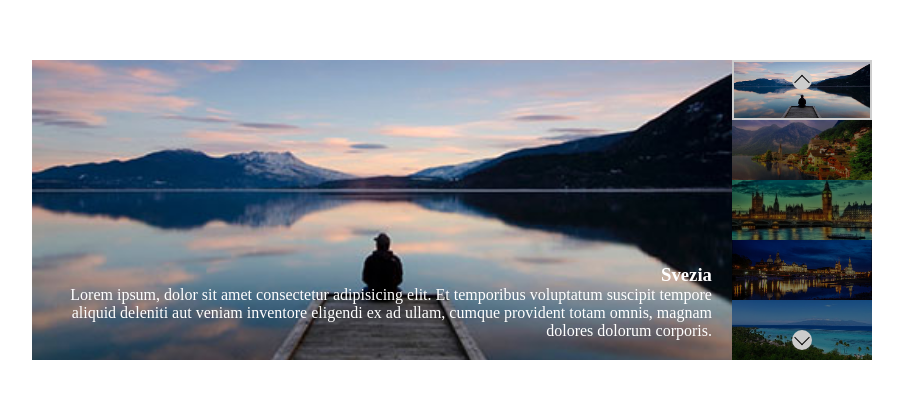
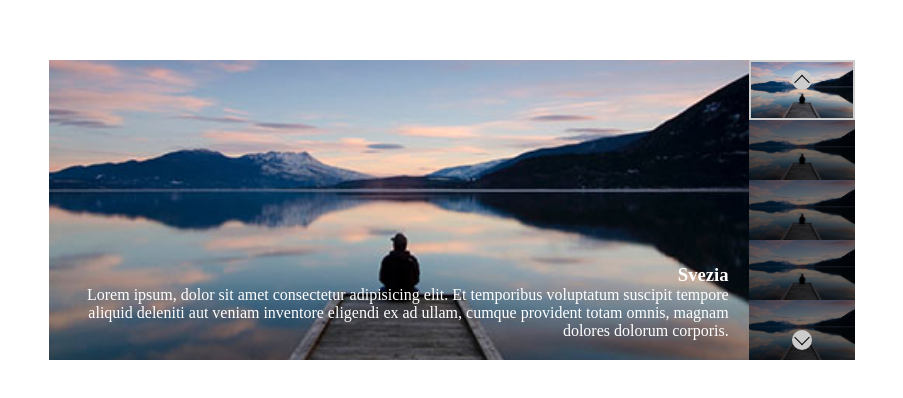
Before and after one commit to Neo-Machina/vue-slider, a plain HTML site: page index.html in a window 1280 px wide. Shown: the part 190-588 px from the top of the page, without its empty margins (188-1091 px from the left). Drawn offline with nearby package versions, Linux system fonts and the light colour scheme.

Commit message:
beta exercise

```diff
--- a/index.html
+++ b/index.html
@@ -29,20 +29,8 @@
                 <div class="thumbs">
                     <div @click="showPreviousElement()" class="prev"></div>
                     <div @click="showNextElement()" class="next"></div>
-                    <div class="thumb active">
-                        <img src="img/01.jpg" alt="Svezia"/>
-                    </div>
-                    <div class="thumb">
-                        <img src="img/02.jpg" alt="Svizzera" />
-                    </div>
-                    <div class="thumb">
-                        <img src="img/03.jpg" alt="Gran Bretagna" />
-                    </div>
-                    <div class="thumb">
-                        <img src="img/04.jpg" alt="Germania" />
-                    </div>
-                    <div class="thumb">
-                        <img src="img/05.jpg" alt="Paradise" />
+                    <div v-for="(image, index) in slides" class="thumb" :class="{ 'active': index === currentActiveElement }">
+                        <img @click.prevent="setCurrentActiveElement(index)" :src="slides[currentActiveElement].image" alt="Svezia"/>
                     </div>
                 </div>
 
--- a/js/script.js
+++ b/js/script.js
@@ -53,6 +53,9 @@ var app = new Vue(
                 } else {
                     this.currentActiveElement = this.slides.length - 1;
                 }
+            },
+            setCurrentActiveElement(elementIndex) {
+                this.currentActiveElement = elementIndex;
             }
         }
     }
```
